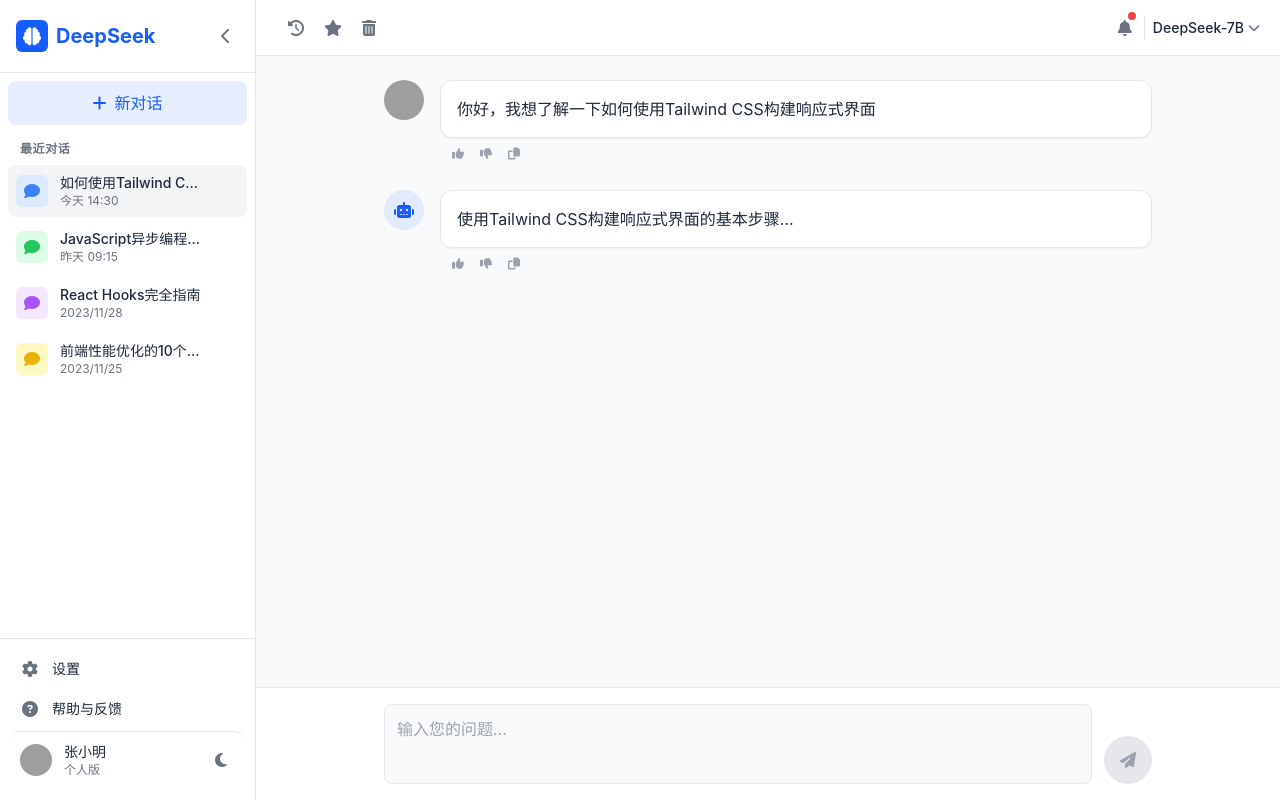
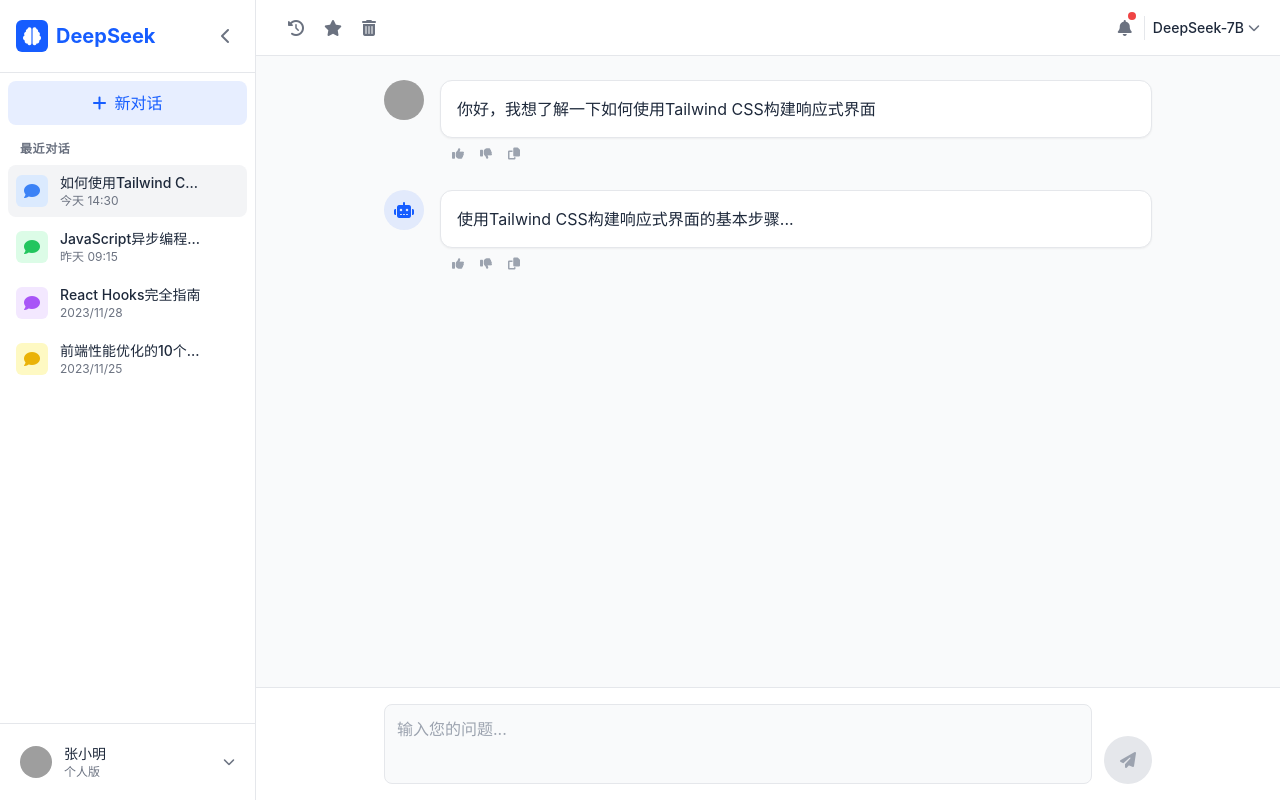
Before and after one commit to lengbuding1991/1114, a Vue app: page / in a window 1280 px wide. Built offline with nearby package versions, Linux system fonts and the light colour scheme; grey boxes are pictures that could not be loaded.

Commit message:
third commit

```diff
--- a/src/App.vue
+++ b/src/App.vue
@@ -77,24 +77,14 @@
           </div>
         </div>
 
-        <!-- 侧边栏底部设置 -->
+        <!-- 侧边栏底部用户信息 -->
         <div class="p-3 border-t border-gray-200 dark:border-gray-700">
-          <div class="space-y-1">
-            <button
-              @click="showSettings"
-              class="w-full flex items-center space-x-3 p-2 rounded-lg hover:bg-gray-100 dark:hover:bg-dark-hover transition-bg"
+          <div class="relative">
+            <!-- 用户信息区域 -->
+            <div
+              @click="toggleUserDropdown"
+              class="flex items-center space-x-3 p-2 rounded-lg hover:bg-gray-100 dark:hover:bg-dark-hover transition-bg cursor-pointer"
             >
-              <i class="fas fa-cog text-gray-500 dark:text-gray-400 w-5 text-center"></i>
-              <span v-if="!isSidebarCollapsed" class="text-sm">设置</span>
-            </button>
-            <button
-              @click="showHelp"
-              class="w-full flex items-center space-x-3 p-2 rounded-lg hover:bg-gray-100 dark:hover:bg-dark-hover transition-bg"
-            >
-              <i class="fas fa-question-circle text-gray-500 dark:text-gray-400 w-5 text-center"></i>
-              <span v-if="!isSidebarCollapsed" class="text-sm">帮助与反馈</span>
-            </button>
-            <div class="pt-2 mt-2 border-t border-gray-200 dark:border-gray-700 flex items-center space-x-3 p-2 rounded-lg">
               <img
                 src="https://design.gemcoder.com/staticResource/echoAiSystemImages/3af53b10252ba2331a996da3c32fd378.png"
                 alt="用户头像"
@@ -104,11 +94,35 @@
                 <p class="text-sm font-medium truncate">张小明</p>
                 <p class="text-xs text-gray-500 dark:text-gray-400 truncate">个人版</p>
               </div>
+              <i class="fas fa-chevron-down text-xs text-gray-500 dark:text-gray-400"></i>
+            </div>
+
+            <!-- 用户下拉菜单 -->
+            <div
+              v-if="showUserDropdown"
+              class="absolute bottom-full left-0 right-0 mb-2 bg-white dark:bg-dark-card rounded-lg shadow-lg border border-gray-200 dark:border-gray-700 py-1 z-10"
+            >
+              <button
+                @click="showSettings"
+                class="w-full flex items-center space-x-3 p-2 hover:bg-gray-100 dark:hover:bg-dark-hover transition-bg text-left"
+              >
+                <i class="fas fa-cog text-gray-500 dark:text-gray-400 w-5 text-center"></i>
+                <span class="text-sm">设置</span>
+              </button>
+              <button
+                @click="showHelp"
+                class="w-full flex items-center space-x-3 p-2 hover:bg-gray-100 dark:hover:bg-dark-hover transition-bg text-left"
+              >
+                <i class="fas fa-question-circle text-gray-500 dark:text-gray-400 w-5 text-center"></i>
+                <span class="text-sm">帮助与反馈</span>
+              </button>
+              <div class="border-t border-gray-200 dark:border-gray-700 my-1"></div>
               <button
                 @click="toggleTheme"
-                class="p-2 rounded-full hover:bg-gray-100 dark:hover:bg-dark-hover transition-bg"
+                class="w-full flex items-center space-x-3 p-2 hover:bg-gray-100 dark:hover:bg-dark-hover transition-bg text-left"
               >
-                <i :class="isDarkMode ? 'fas fa-sun' : 'fas fa-moon'" class="text-gray-500 dark:text-gray-400"></i>
+                <i :class="isDarkMode ? 'fas fa-sun' : 'fas fa-moon'" class="text-gray-500 dark:text-gray-400 w-5 text-center"></i>
+                <span class="text-sm">{{ isDarkMode ? '浅色模式' : '深色模式' }}</span>
               </button>
             </div>
           </div>
@@ -333,6 +347,7 @@
     const isDarkMode = ref(false)
     const isSidebarCollapsed = ref(false)
     const showModelDropdown = ref(false)
+    const showUserDropdown = ref(false)
     const hasNotifications = ref(true)
     const isFavorite = ref(false)
     const messageInput = ref('')
@@ -422,6 +437,10 @@
       showModelDropdown.value = !showModelDropdown.value
     }
 
+    const toggleUserDropdown = () => {
+      showUserDropdown.value = !showUserDropdown.value
+    }
+
     const selectModel = (model) => {
       currentModel.value = model
       showModelDropdown.value = false
@@ -450,10 +469,12 @@
 
     const showSettings = () => {
       console.log('显示设置')
+      showUserDropdown.value = false
     }
 
     const showHelp = () => {
       console.log('显示帮助')
+      showUserDropdown.value = false
     }
 
     const showHistory = () => {
@@ -520,6 +541,9 @@
       if (showModelDropdown.value && !event.target.closest('.group')) {
         showModelDropdown.value = false
       }
+      if (showUserDropdown.value && !event.target.closest('.relative')) {
+        showUserDropdown.value = false
+      }
     }
 
     onMounted(() => {
@@ -540,6 +564,7 @@
       isDarkMode,
       isSidebarCollapsed,
       showModelDropdown,
+      showUserDropdown,
       hasNotifications,
       isFavorite,
       messageInput,
@@ -557,6 +582,7 @@
       toggleSidebar,
       expandSidebar,
       toggleModelDropdown,
+      toggleUserDropdown,
       selectModel,
       newChat,
       selectChat,
```
